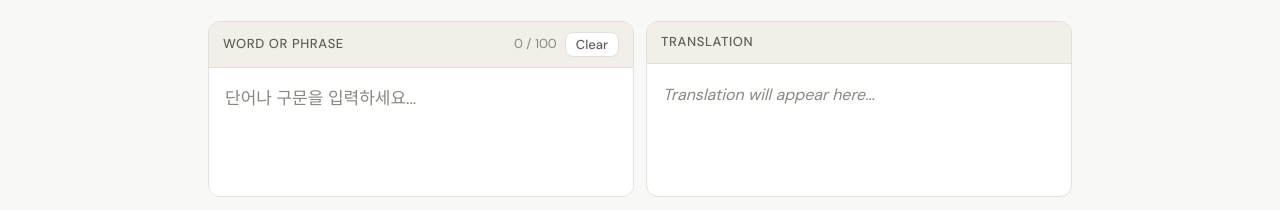
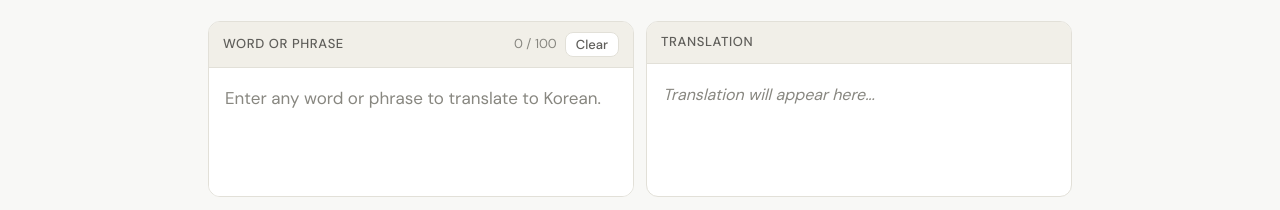
Before and after one commit to jimmychi/kgrammar, a website: page frontend/index.html in a window 1280 px wide. Shown: the part 635-845 px from the top of the page. Drawn offline with Linux system fonts and the light colour scheme.

Commit message:
update word section placeholder

```diff
--- a/frontend/index.html
+++ b/frontend/index.html
@@ -109,7 +109,7 @@
         <textarea
           class="kg-input"
           id="word-input"
-          placeholder="단어나 구문을 입력하세요..."
+          placeholder="Enter any word or phrase to translate to Korean."
           maxlength="100"
           aria-label="Korean word input"
 
```
